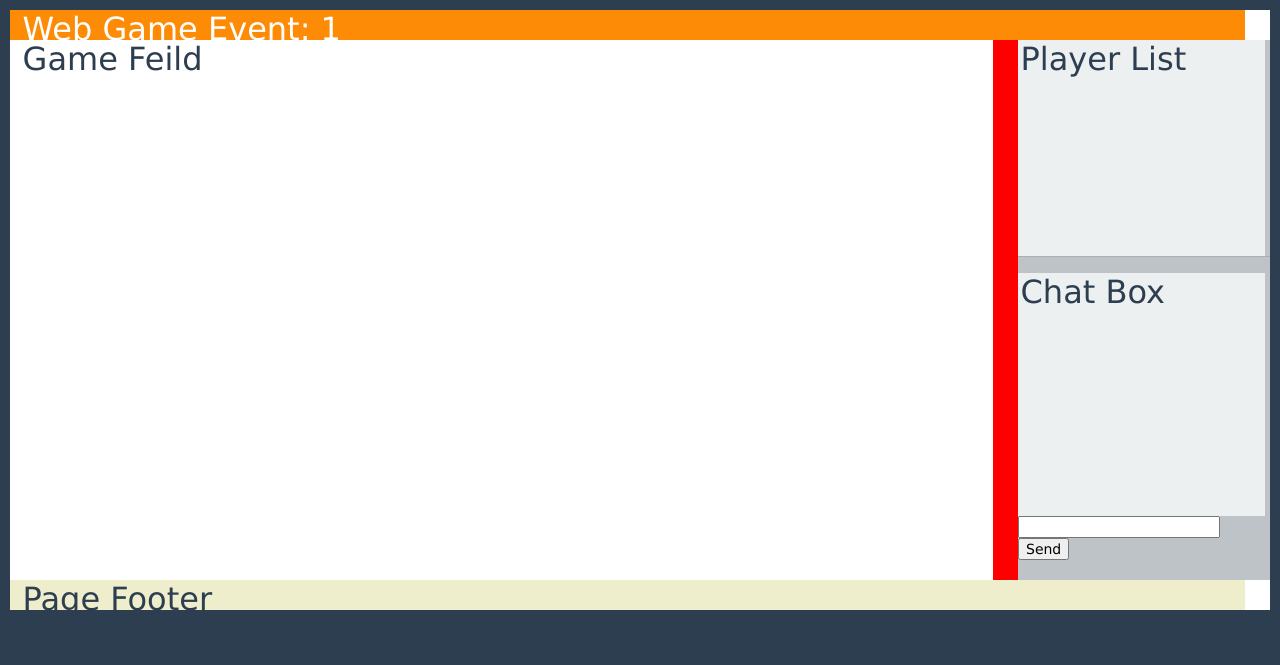
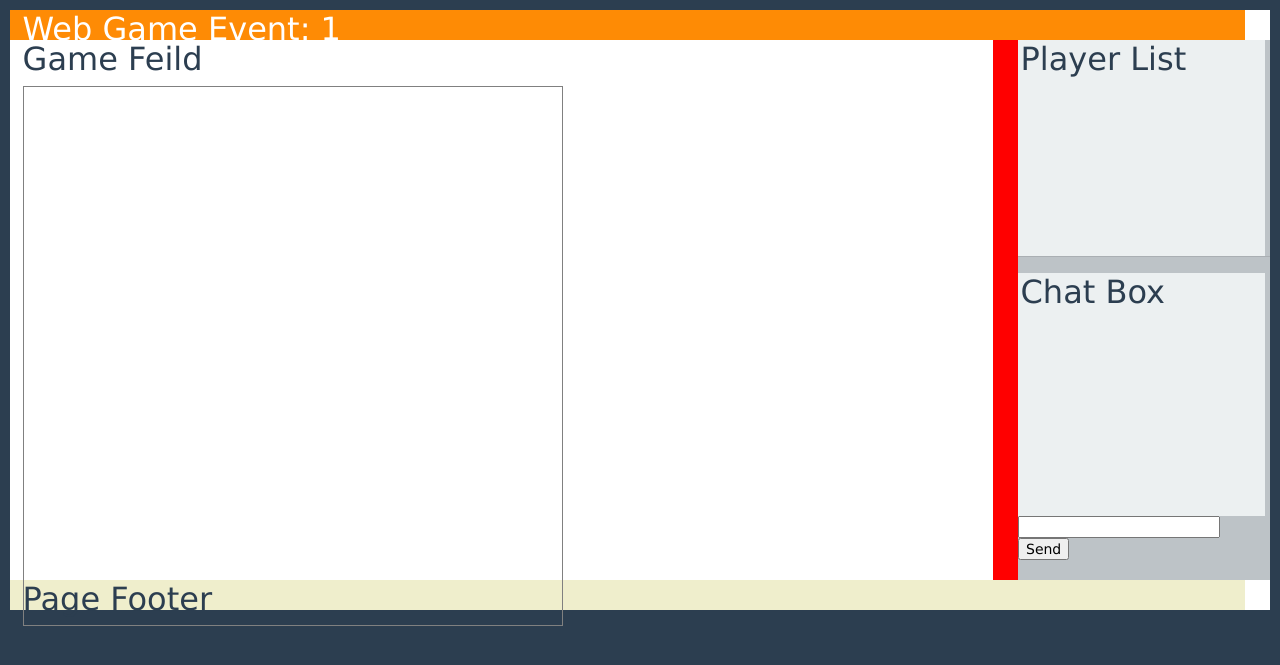
Before and after one commit to yaeda/Mobbing, a Node server app: page /events/1 in a window 1280 px wide. Shown: the top 665 px of the page. Run offline with Node 20, Linux system fonts and the light colour scheme; some libraries are stand-ins or nearby versions.

Commit message:
Connect to game.js. just insert game field

```diff
--- a/public/css/event.css
+++ b/public/css/event.css
@@ -240,3 +240,9 @@ a {
 	border-width: 8px;
 	margin-top: -8px;
 }
+
+/* GAME */
+#game_field {
+    height: 100%;
+    border: 1px solid gray;
+}
--- a/public/js/main.js
+++ b/public/js/main.js
@@ -109,5 +109,9 @@
       return false;
     });
 
+    // for Game
+    var game = new Game(event_id, player_id);
+    $('#largeWrap').append(game.getCanvasDom());
+
   });
 })(window.jQuery);
```
